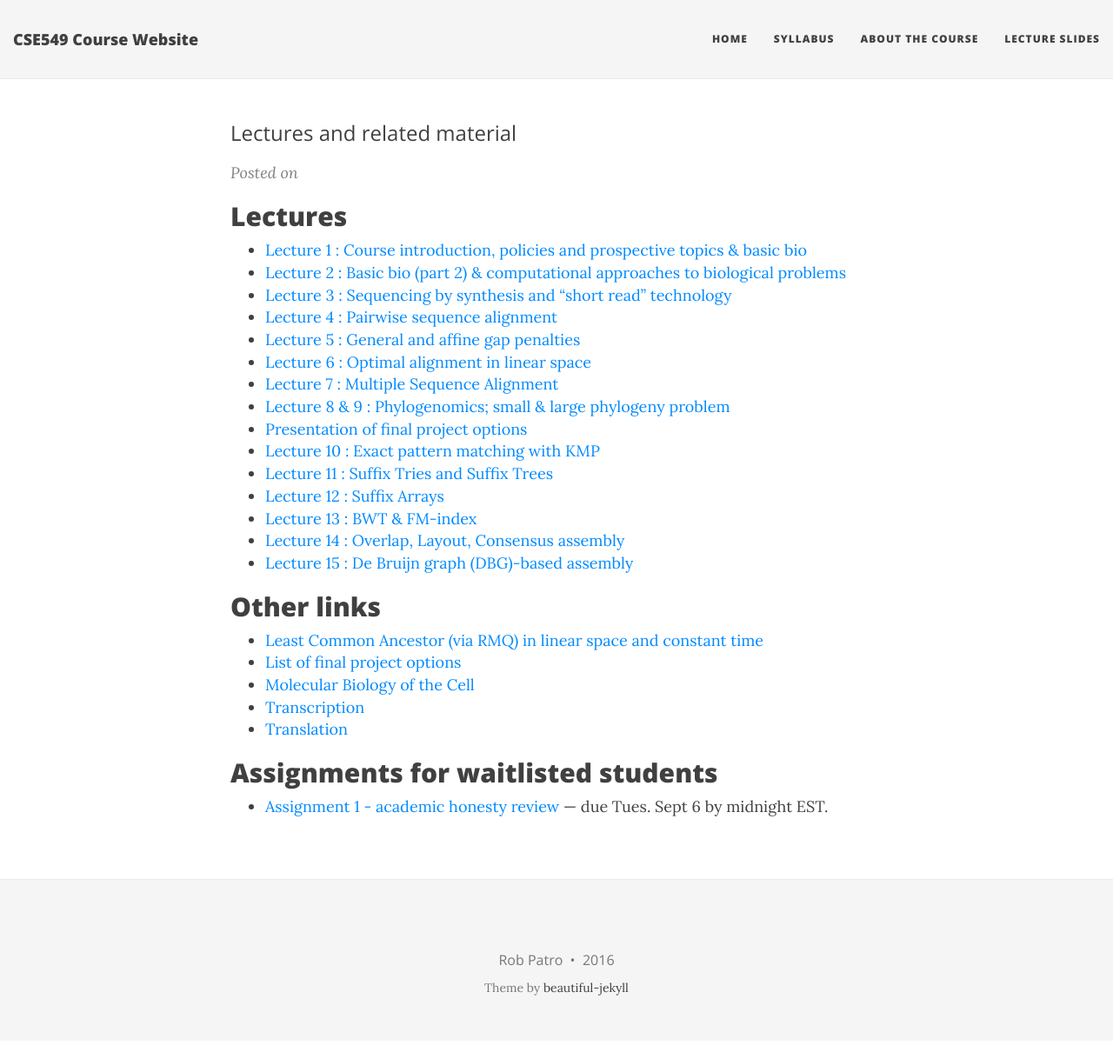
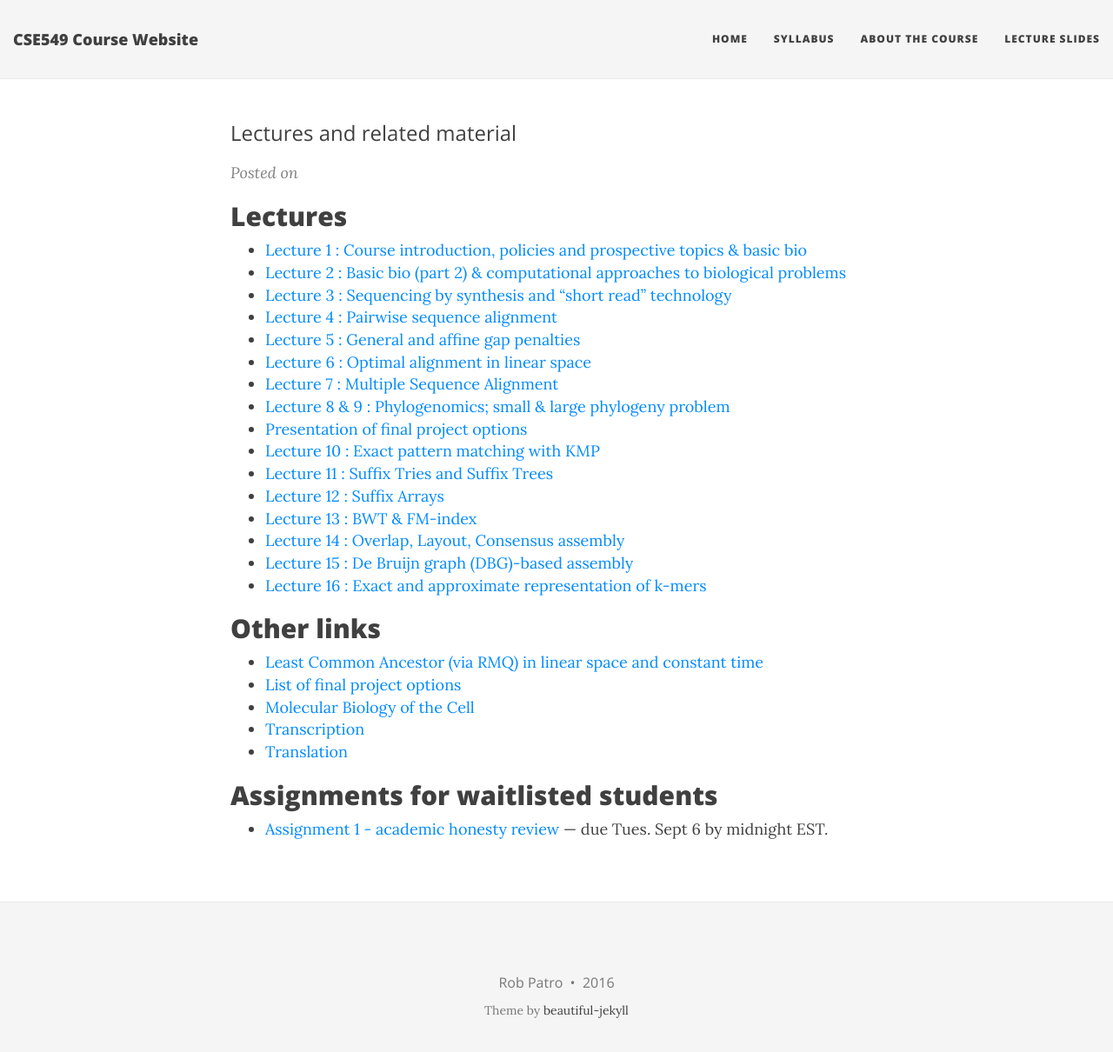
Before and after one commit to rob-p/CSE549F16, a Jekyll site: the page built from lectures.md, in a window 1280 px wide and 1223 px high. Shown: the top 1210 px of the window at 87% size. Built offline with Jekyll 4.4.1, drawn with Linux system fonts in a browser that asks for light colours; nearby versions of some CDN libraries.

Commit message:
added kmer lecture

```diff
--- a/lectures.md
+++ b/lectures.md
@@ -20,7 +20,8 @@ subtitle: Lectures and related material
  * [Lecture 12 : Suffix Arrays][11]
  * [Lecture 13 : BWT & FM-index][12]
  * [Lecture 14 : Overlap, Layout, Consensus assembly][13]
- * [Lecture 15 : De Bruijn graph (DBG)-based assembly][13]
+ * [Lecture 15 : De Bruijn graph (DBG)-based assembly][14]
+ * [Lecture 16 : Exact and approximate representation of k-mers][15]
 
 ## Other links
  * [Least Common Ancestor (via RMQ) in linear space and constant time](https://courses.csail.mit.edu/6.851/spring12/lectures/L15.html)
```
Also changed, not shown: other parts of lectures.md (+1 -0 lines), 1 other file.
